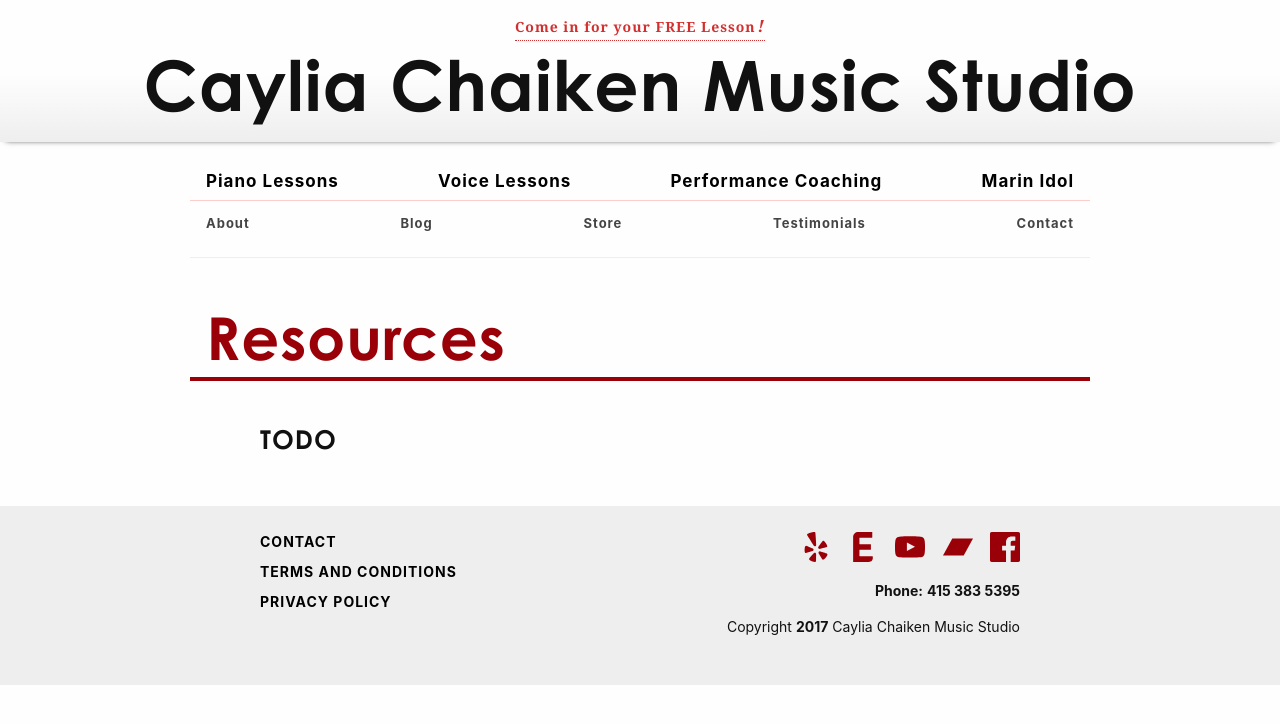
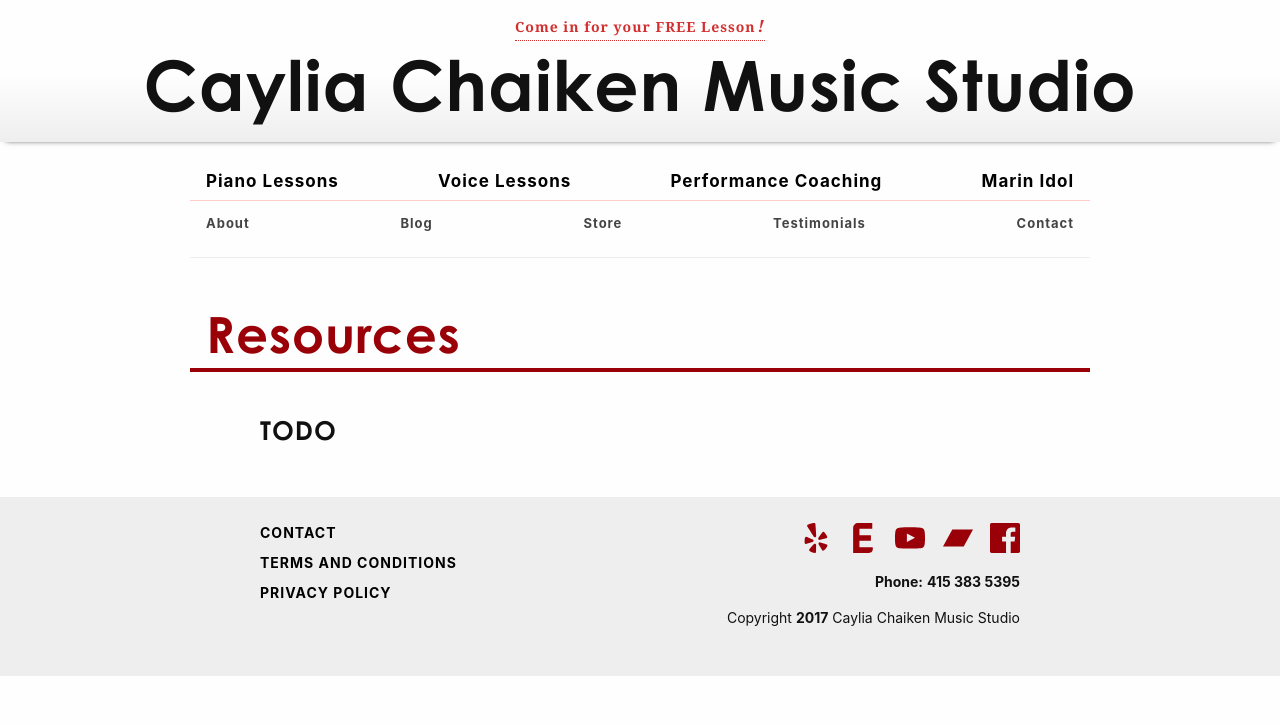
Before and after one commit to cchaiken/ccms, a Jekyll site: the page built from resources.md, in a window 1280 px wide. Shown: the top 724 px of the page. Built offline with Jekyll 4.4.1, drawn with Linux system fonts in a browser that asks for light colours; some web fonts are replaced.

Commit message:
reduce plain h1 size

```diff
--- a/_sass/structure/_sections.scss
+++ b/_sass/structure/_sections.scss
@@ -63,7 +63,7 @@ section {
     }
     @media (min-width: 780px) {
       h1 {
-        font-size: 59.2px; font-size: 3.7rem;
+        font-size: 50px; font-size: 3.125rem;
       }
     }
   }
```
Also changed, not shown: _sass/base/_typography.scss (line endings or trailing spaces).
